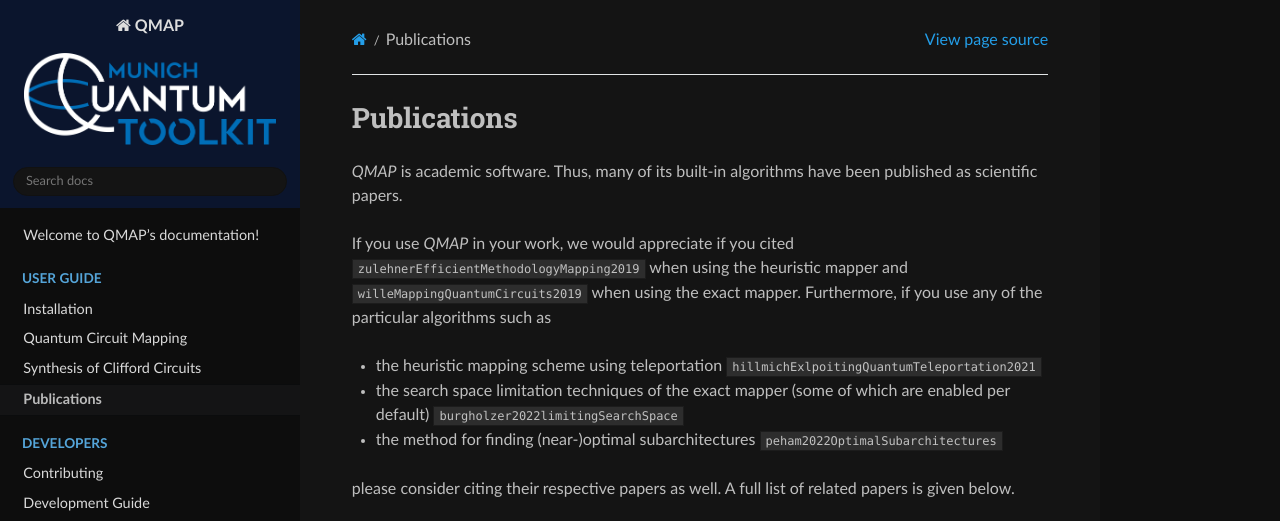
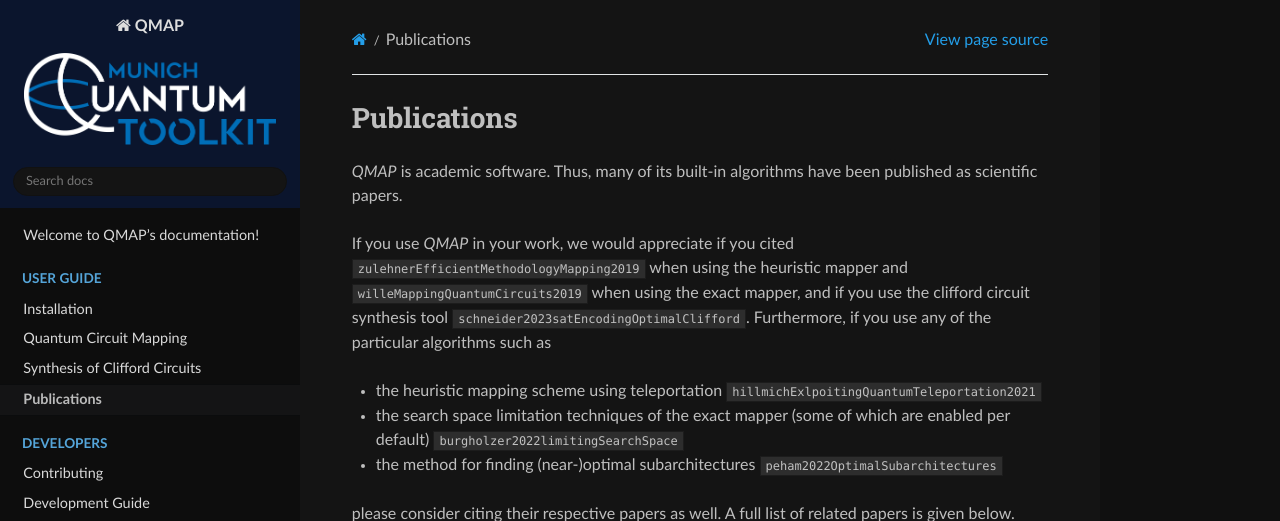
Before and after one commit to cda-tum/mqt-qmap, a Sphinx documentation site: the page built from docs/source/Publications.rst, in a window 1280 px wide, cut to the strip 0-521 px from the top of the page. Built offline with Sphinx 7.4.7 and the Read the Docs theme 2.0.0, drawn with Linux system fonts in a browser that asks for light colours; the version number could not be read and is left out; cross-references to code outside the pages are shown as plain code; some of the changed lines change nothing that is shown.

Commit message:
Added Bib entry Added entry to publications

```diff
--- a/docs/source/Publications.rst
+++ b/docs/source/Publications.rst
@@ -3,7 +3,7 @@
 
 *QMAP* is academic software. Thus, many of its built-in algorithms have been published as scientific papers.
 
-If you use *QMAP* in your work, we would appreciate if you cited :cite:labelpar:`zulehnerEfficientMethodologyMapping2019` when using the heuristic mapper and :cite:labelpar:`willeMappingQuantumCircuits2019` when using the exact mapper.
+If you use *QMAP* in your work, we would appreciate if you cited :cite:labelpar:`zulehnerEfficientMethodologyMapping2019` when using the heuristic mapper and :cite:labelpar:`willeMappingQuantumCircuits2019` when using the exact mapper, and if you use the clifford circuit synthesis tool :cite:labelpar:`schneider2023satEncodingOptimalClifford`.
 Furthermore, if you use any of the particular algorithms such as
 
 - the heuristic mapping scheme using teleportation :cite:labelpar:`hillmichExlpoitingQuantumTeleportation2021`
--- a/docs/source/refs.bib
+++ b/docs/source/refs.bib
@@ -58,3 +58,11 @@
   year = {2022},
   url = {https://arxiv.org/pdf/2210.09321.pdf},
 }
+
+@INPROCEEDINGS{schneider2023satEncodingOptimalClifford,
+	AUTHOR    = {Schneider, Sarah and Burgholzer, Lukas and Wille, Robert},
+	TITLE     = {{A SAT Encoding for Optimal Clifford Circuit Synthesis}},
+	BOOKTITLE = {Asia and South Pacific Design Automation Conference (ASP-DAC)},
+	YEAR      = {2023},
+	URL       = {https://arxiv.org/pdf/2208.11713},
+}
```
